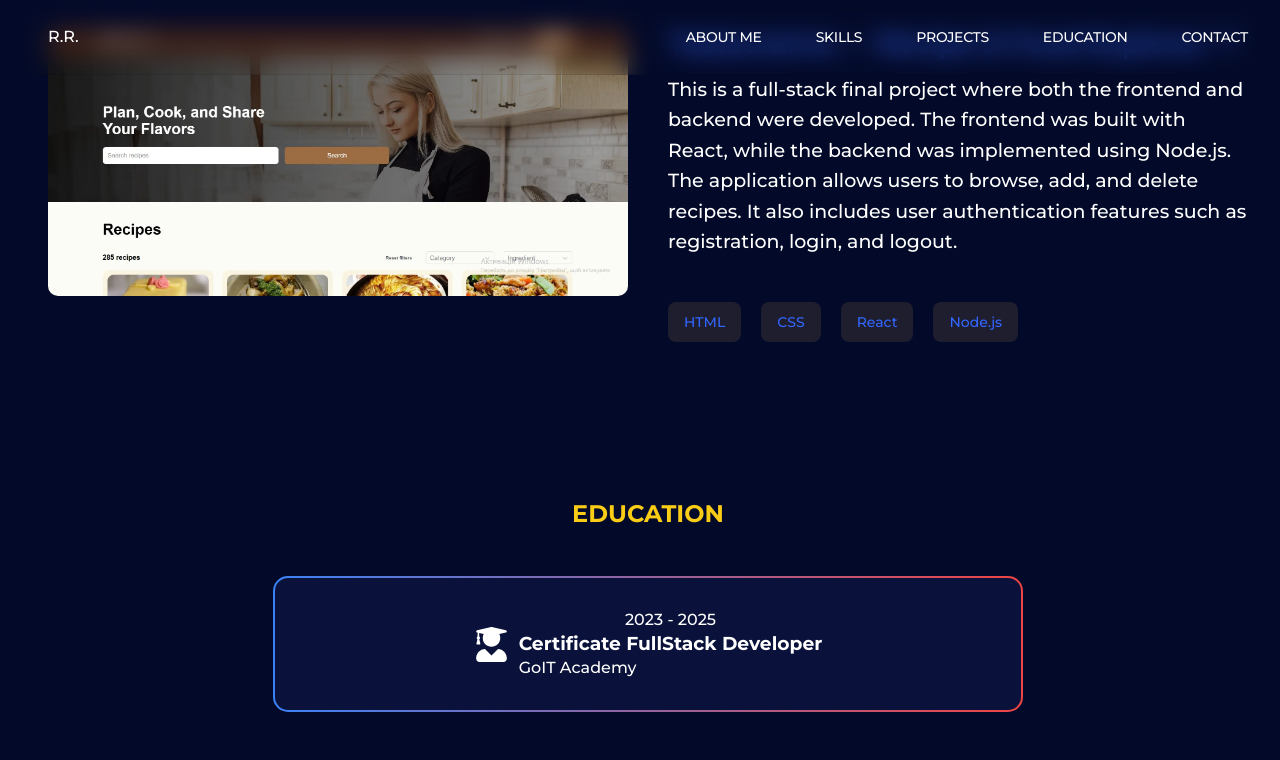
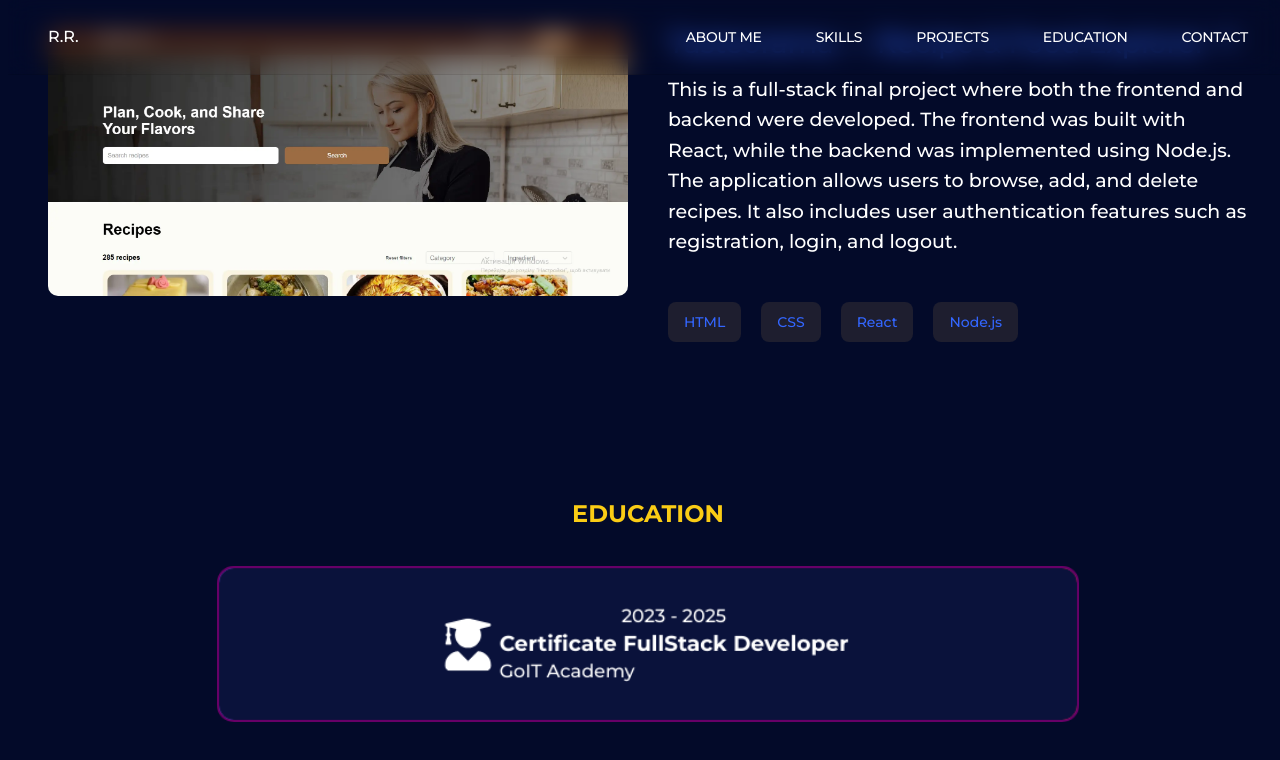
Before and after one commit to Roman1019/my-portfolio, a React (Vite) app: page / in a window 1280 px wide. In both pictures the pointer is over the item 648 px from the left and 4074 px from the top of the page. Shown: the part 3430-4190 px from the top of the page. Built offline with nearby package versions, Linux system fonts and the light colour scheme.

Commit message:
education

```diff
--- a/src/Education/Education.module.css
+++ b/src/Education/Education.module.css
@@ -48,10 +48,19 @@
   will-change: transform;
 }
 
+.educationItem:hover {
+  transform: scale(1.15);
+  border-color: rgb(103, 0, 103);
+}
+
 .educationIcon {
   display: flex;
   align-items: center;
   justify-content: center;
+}
+
+.educationItem:hover .educationIcon {
+  transform: scale(1.3);
 }
 
 .educationYear {
--- a/src/Projects/Projects.module.css
+++ b/src/Projects/Projects.module.css
@@ -39,6 +39,17 @@
 
   /* object-fit: contain; */
   border-radius: 10px;
+
+  transition:
+    transform 0.4s ease,
+    border-color 0.4s ease,
+    box-shadow 0.4s ease;
+
+  will-change: transform;
+}
+
+.projectsImg:hover {
+  transform: scale(1.07);
 }
 .projectContent {
   flex: 1;
```
